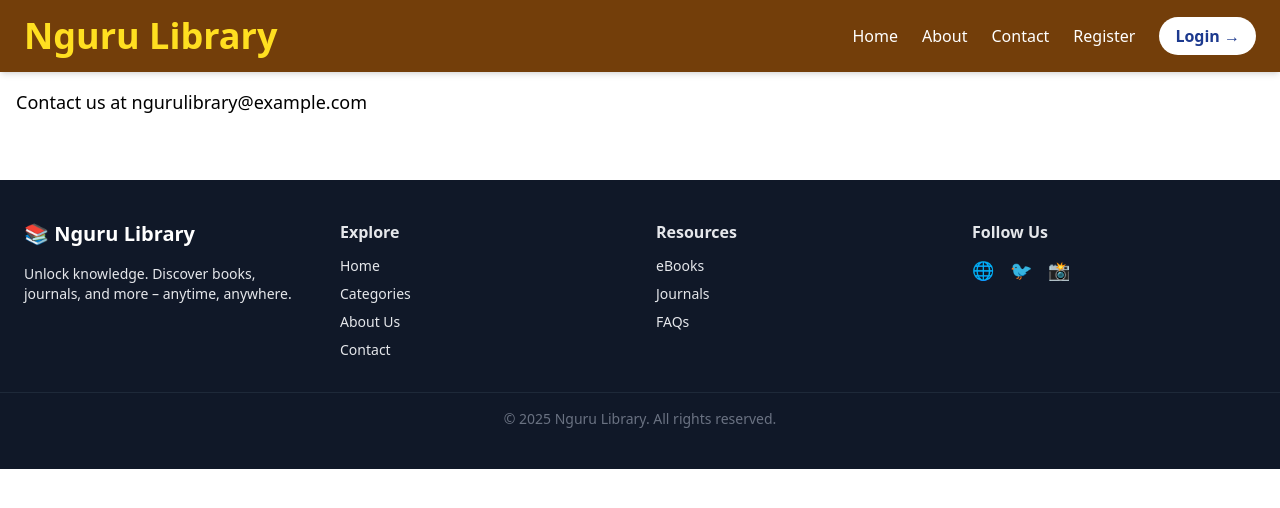
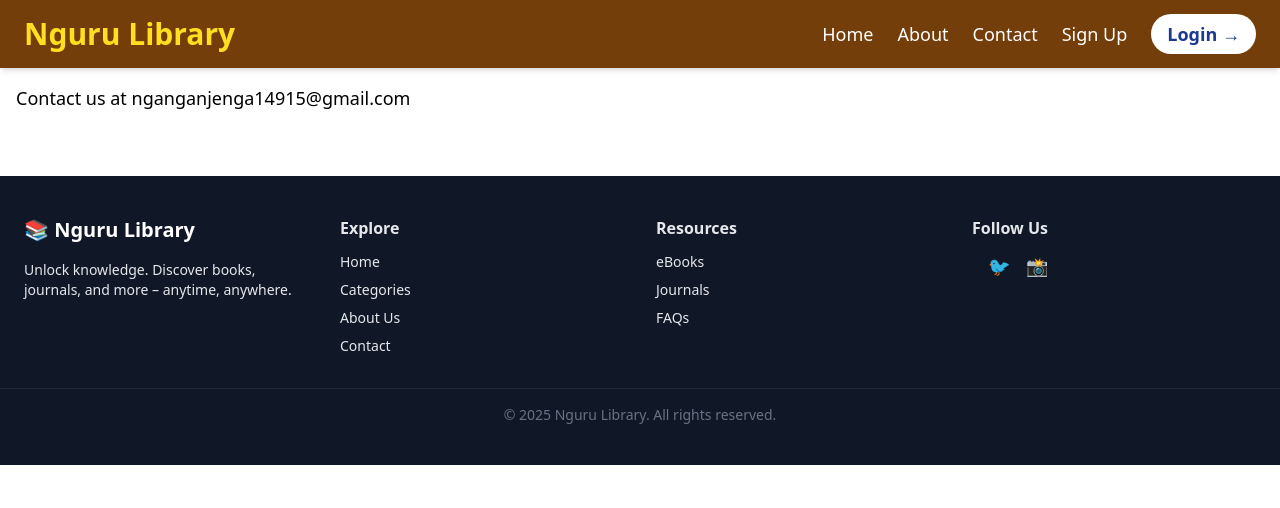
Before and after one commit to Njenga-tech/Frontend, a React (Vite) app: page /contact in a window 1280 px wide. Shown: the top 508 px of the page. Built offline with nearby package versions, Linux system fonts and the light colour scheme.

Commit message:
Update styles and fix UI issues

```diff
--- a/src/Components/Footer.jsx
+++ b/src/Components/Footer.jsx
@@ -39,7 +39,7 @@ export default function Footer() {
         <div>
           <h3 className="font-semibold mb-3">Follow Us</h3>
           <div className="flex space-x-4 text-lg">
-            <a href="#" className="hover:text-white" aria-label="Facebook">🌐</a>
+            <a href="#" className="hover:text-white" aria-label="Facebook"></a>
             <a href="#" className="hover:text-white" aria-label="Twitter">🐦</a>
             <a href="#" className="hover:text-white" aria-label="Instagram">📸</a>
           </div>
--- a/src/Components/Navbar.jsx
+++ b/src/Components/Navbar.jsx
@@ -3,15 +3,24 @@ import { Link } from "react-router-dom";
 export default function Navbar() {
   return (
     <nav className="bg-yellow-900 text-white px-6 py-4 shadow-md">
-      <div className="flex items-center justify-between max-w-8xl mx-auto">
-        <h1 className="text-4xl font-bold text-yellow-300">Nguru Library</h1>
-        <ul className="flex space-x-6 text-1.5xl font-medium">
+      <div className="max-w-7xl mx-auto flex items-center justify-between">
+        {/* Logo */}
+        <h1 className="text-3xl font-bold text-yellow-300">Nguru Library</h1>
+
+        {/* Links */}
+        <ul className="flex items-center space-x-6 text-lg font-medium">
           <li><Link to="/" className="hover:text-blue-300">Home</Link></li>
           <li><Link to="/about" className="hover:text-blue-300">About</Link></li>
           <li><Link to="/contact" className="hover:text-blue-300">Contact</Link></li>
-          <li><Link to="/register" className="hover:text-blue-300">Register</Link></li>
-          <li><Link to="/login" className="hover:text-yellow-300 bg-white text-blue-900 px-4 py-2 rounded-full font-semibold hover:bg-yellow-100 transition">Login →
-          </Link></li>
+          <li><Link to="/register" className="hover:text-blue-300">Sign Up</Link></li>
+          <li>
+            <Link
+              to="/login"
+              className="hover:text-yellow-300 bg-white text-blue-900 px-4 py-2 rounded-full font-semibold hover:bg-yellow-100 transition"
+            >
+              Login →
+            </Link>
+          </li>
         </ul>
       </div>
     </nav>
--- a/src/pages/Contact.jsx
+++ b/src/pages/Contact.jsx
@@ -2,7 +2,7 @@
 export default function Contact() {
   return (
     <div className="p-4 text-lg">
-      Contact us at ngurulibrary@example.com
+      Contact us at nganganjenga14915@gmail.com
     </div>
   );
 }
--- a/src/pages/Home.jsx
+++ b/src/pages/Home.jsx
@@ -1,22 +1,29 @@
 import { Carousel } from 'react-responsive-carousel';
-import "react-responsive-carousel/lib/styles/carousel.min.css";
+import 'react-responsive-carousel/lib/styles/carousel.min.css';
 import { Link } from 'react-router-dom';
-import CategoryCard from "../Components/categoryCard"; // Ensure the filename is exactly 'CategoryCard.jsx'
+import CategoryCard from '../Components/CategoryCard';
 
 export default function Home() {
   const categories = [
-    { name: "History", icon: "✉️", subtitle: "1000+ Available" },
-    { name: "Human Resource", icon: "👨‍💼", subtitle: "224+ Available" },
-    { name: "Technology", icon: "🧠", subtitle: "185+ Available" },
-    { name: "Business ", icon: "📊", subtitle: "434+ Available" },
-    { name: "Education", icon: "✍️", subtitle: "976+ Available" },
-    { name: "Religion", icon: "📚", subtitle: "254+ Vacancy" },
-    { name: "Art", icon: "📐", subtitle: "342+ Available" },
-    { name: "Geography", icon: "🌍", subtitle: "198+ Available" },
+    { name: 'History', icon: '✉️', subtitle: '1000+ Available' },
+    { name: 'Human Resource', icon: '👨‍💼', subtitle: '224+ Available' },
+    { name: 'Technology', icon: '🧠', subtitle: '185+ Available' },
+    { name: 'Business', icon: '📊', subtitle: '434+ Available' },
+    { name: 'Education', icon: '✍️', subtitle: '976+ Available' },
+    { name: 'Religion', icon: '📚', subtitle: '254+ Vacancy' },
+    { name: 'Art', icon: '📐', subtitle: '342+ Available' },
+    { name: 'Geography', icon: '🌍', subtitle: '198+ Available' },
+  ];
+
+  const trendingTopics = [
+    { name: 'Cybersecurity', icon: '🛡️', subtitle: 'Latest Threats' },
+    { name: 'Data Science', icon: '📊', subtitle: 'Top Choice' },
+    { name: 'Remote Work', icon: '🏠', subtitle: 'Most Viewed' },
+    { name: 'Digital Marketing', icon: '📱', subtitle: 'Highly Rated' },
   ];
 
   return (
-    <div className="max-w-8xl mx-auto mt-7 px-1">
+    <div className="max-w-7xl mx-auto mt-7 px-4 sm:px-6 lg:px-8">
       {/* Carousel Section */}
       <Carousel
         autoPlay
@@ -28,12 +35,12 @@ export default function Home() {
         {/* Slide 1 */}
         <div className="relative h-[80vh]">
           <img src="/image/open.jpg" alt="Slide 1" className="h-full w-full object-cover" />
-          <div className="absolute inset-0  bg-opacity-50 flex items-center justify-start px-8">
-            <div className="text-left max-w-xl">
-              <h2 className="text-3xl md:text-5xl text-blue-900 font-bold mb-4">
+          <div className="absolute inset-0  bg-opacity-40 flex items-center justify-start px-8">
+            <div className="text-left max-w-xl text-black">
+              <h2 className="text-3xl md:text-5xl font-bold mb-4">
                 Find The Perfect Book You Deserve
               </h2>
-              <p className="text-blue-900 text-lg mb-6">
+              <p className="text-lg mb-6">
                 Explore eBooks, journals, and resources anytime on Nguru Library.
               </p>
               <Link
@@ -55,12 +62,12 @@ export default function Home() {
         {/* Slide 2 */}
         <div className="relative h-[80vh]">
           <img src="/image/books.jpg" alt="Slide 2" className="h-full w-full object-cover" />
-          <div className="absolute inset-0  bg-opacity-50 flex items-center justify-start px-8">
-            <div className="text-left max-w-xl">
-              <h2 className="text-5xl md:text-5xl text-blue-300 font-bold mb-4">
+          <div className="absolute inset-0  bg-opacity-40 flex items-center justify-start px-8">
+            <div className="text-left max-w-xl text-blue-300">
+              <h2 className="text-3xl md:text-5xl font-bold mb-4">
                 Discover New Books and Learn Anywhere
               </h2>
-              <p className="text-blue-300 text-lg mb-6">
+              <p className="text-lg mb-6">
                 Search, borrow, and read directly online. Powered by Nguru Library.
               </p>
               <Link
@@ -84,8 +91,7 @@ export default function Home() {
       <h2 className="text-2xl font-bold mt-10 mb-6 text-center">
         📚 What Do You Want to Learn Today?
       </h2>
-
-      <div className="grid grid-cols-1 sm:grid-cols-2 md:grid-cols-3 lg:grid-cols-4 gap-6 px-4">
+      <div className="grid grid-cols-1 sm:grid-cols-2 md:grid-cols-3 lg:grid-cols-4 gap-6">
         {categories.map((category) => (
           <CategoryCard
             key={category.name}
@@ -95,17 +101,13 @@ export default function Home() {
           />
         ))}
       </div>
+
+      {/* Trending Section */}
       <h2 className="text-2xl font-bold mt-14 mb-6 text-center">
         🔥 Academic & Thoughtful 🔥
       </h2>
-
-<div className="grid grid-cols-1 sm:grid-cols-2 md:grid-cols-3 lg:grid-cols-4 gap-6 px-4">
-  {[
-    { name: "Cybersecurity", icon: "🛡️", subtitle: "Latest Threats" },
-    { name: "Data Science", icon: "📊", subtitle: "Top Choice" },
-    { name: "Remote Work", icon: "🏠", subtitle: "Most Viewed" },
-    { name: "Digital Marketing", icon: "📱", subtitle: "Highly Rated" },
-  ].map((topic) => (
+      <div className="grid grid-cols-1 sm:grid-cols-2 md:grid-cols-3 lg:grid-cols-4 gap-6">
+        {trendingTopics.map((topic) => (
           <CategoryCard
             key={topic.name}
             icon={topic.icon}
@@ -114,7 +116,6 @@ export default function Home() {
           />
         ))}
       </div>
-
     </div>
   );
 }
--- a/vite.config.js
+++ b/vite.config.js
@@ -1,8 +1,11 @@
 import { defineConfig } from 'vite'
+import tailwindcss from '@tailwindcss/vite'
 import react from '@vitejs/plugin-react-swc'
 
 // https://vite.dev/config/
 export default defineConfig({
+  base: '/',
   plugins: [react(),
+    tailwindcss(),
   ],
 })
```
Also changed, not shown: src/index.css (line endings or trailing spaces). Lines whose indentation alone changed are shown as unchanged.
